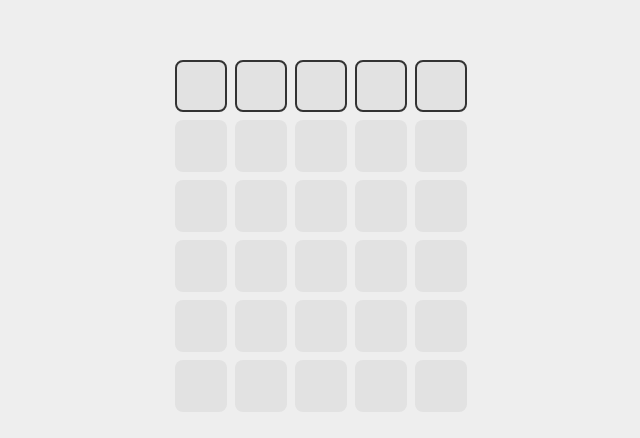
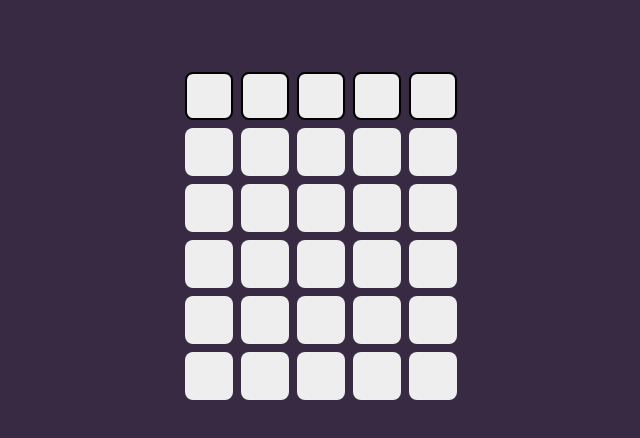
Before and after one commit to pedrogneri/9eb, a React (Create React App) app: page / in a window 1280 px wide. Shown: the part 164-602 px from the top of the page, without its empty margins (319-959 px from the left). Built offline with nearby package versions, Linux system fonts and the light colour scheme.

Commit message:
feat: adiciona state da letter

```diff
--- a/src/components/letter/letter.style.ts
+++ b/src/components/letter/letter.style.ts
@@ -1,19 +1,35 @@
-import styled from 'styled-components';
+import styled, { css, FlattenSimpleInterpolation } from 'styled-components';
+import { State } from './letter';
 
 type SelectedProps = {
   $isSelected: boolean;
+  $state: State;
 }
 
 export const Container = styled.div<SelectedProps>`
+  ${({ $isSelected, $state }): FlattenSimpleInterpolation => {
+    let color = '#eee';
+
+    if ($state === 'contain') {
+      color = '#e9eb87'
+    } else if ($state === 'correct') {
+      color = '#718355'
+    }
+
+    return css`
       display: flex;
       justify-content: center;
       align-items: center;
       font-size: 32px;
-  background-color: #e2e2e2;
+      background-color: ${color};
       width: 48px;
       height: 48px;
       border-radius: 8px;
       font-weight: bold;
+      color: #392a43;
+      box-sizing: border-box;
       border: 2px solid;
-  border-color: ${({  $isSelected }) =>  $isSelected ? '#333' : 'transparent'}
+      border-color: ${$isSelected ? '#000' : 'transparent'}
+    `;
+  }}
 `
--- a/src/components/letter/letter.tsx
+++ b/src/components/letter/letter.tsx
@@ -1,14 +1,20 @@
 import React from 'react'
 import * as S from './letter.style';
+
+export type State = 'correct' | 'contain' | 'default';
 
 type Props = {
   value: string;
   isSelected: boolean;
+  state?: State;
 }
 
-const Letter = ({ value, isSelected }: Props) => {
+const Letter = ({
+  value, isSelected, state = 'default'
+}: Props) => {
   return (
     <S.Container
+      $state={state}
       $isSelected={isSelected}
     >
       {value.toUpperCase()}
--- a/src/components/row/row.tsx
+++ b/src/components/row/row.tsx
@@ -1,13 +1,35 @@
 import React from 'react'
+import { normalizeWord } from '../../lib/words';
 import { Letter } from '../letter';
+import { State } from '../letter/letter';
 import * as S from './row.style';
 
 type Props = {
+  word: string;
   value: string;
   isSelected: boolean;
 }
 
-const Row = ({ value, isSelected }: Props) => {
+const Row = ({ word, value, isSelected }: Props) => {
+  const getLetterState = (index: number): State => {
+    const normalizedWord = normalizeWord(word);
+    const normalizedValue = normalizeWord(value);
+
+    if (isSelected) {
+      return 'default'
+    }
+
+    if (normalizedValue[index] === normalizedWord[index]) {
+      return 'correct';
+    }
+
+    if (normalizedWord.includes(normalizedValue[index])) {
+      return 'contain';
+    }
+
+    return 'default'
+  }
+
   return (
     <S.Container>
       {[...Array(5)].map((_, index) => (
@@ -15,6 +37,7 @@ const Row = ({ value, isSelected }: Props) => {
           key={index.toString()}
           value={value[index] || ''}
           isSelected={isSelected}
+          state={getLetterState(index)}
         />
       ))}
     </S.Container>
--- a/src/index.css
+++ b/src/index.css
@@ -10,7 +10,7 @@ body {
 
 #root {
   height: 100%;
-  background-color: #eee;
+  background-color: #392a43;
 }
 
 code {
--- a/src/lib/words.ts
+++ b/src/lib/words.ts
@@ -2,6 +2,10 @@ import { WORDS } from "./entries"
 
 const wordsArray = WORDS.split(',');
 
+const getRandomIndex = (min: number, max: number) => Math.trunc(Math.random() * (max - min) + min);
+
 export const findWord = (value: string) => wordsArray.find(v => normalizeWord(v) === value);
 
 export const normalizeWord = (value: string) => value.normalize('NFD').replace(/[\u0300-\u036f]/g, "");
+
+export const getRandomWord = () => wordsArray[getRandomIndex(0, wordsArray.length - 1)];
--- a/src/views/home/home.tsx
+++ b/src/views/home/home.tsx
@@ -1,9 +1,10 @@
 import React, { useCallback, useEffect, useState } from 'react'
 import { Row } from '../../components';
-import { findWord } from '../../lib/words';
+import { findWord, getRandomWord } from '../../lib/words';
 import * as S from './home.style';
 
 const ROWS = 6;
+const WORD = getRandomWord();
 
 const Home = () => {
   const [rowIndex, setRowIndex] = useState(0);
@@ -66,6 +67,7 @@ const Home = () => {
             key={index.toString()}
             value={tries[index]}
             isSelected={index === rowIndex}
+            word={WORD}
           />
         ))}
       </S.Board>
```
Lines whose indentation alone changed are shown as unchanged.
